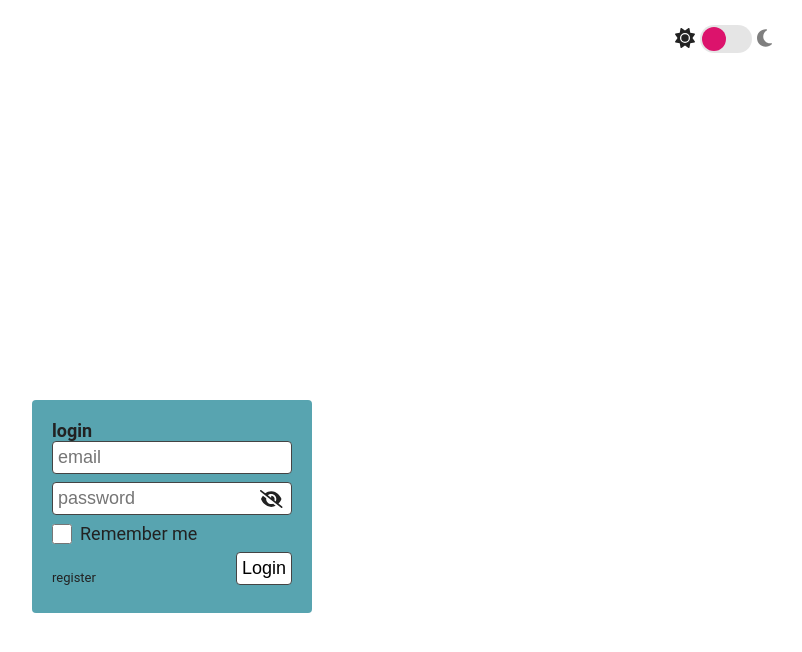
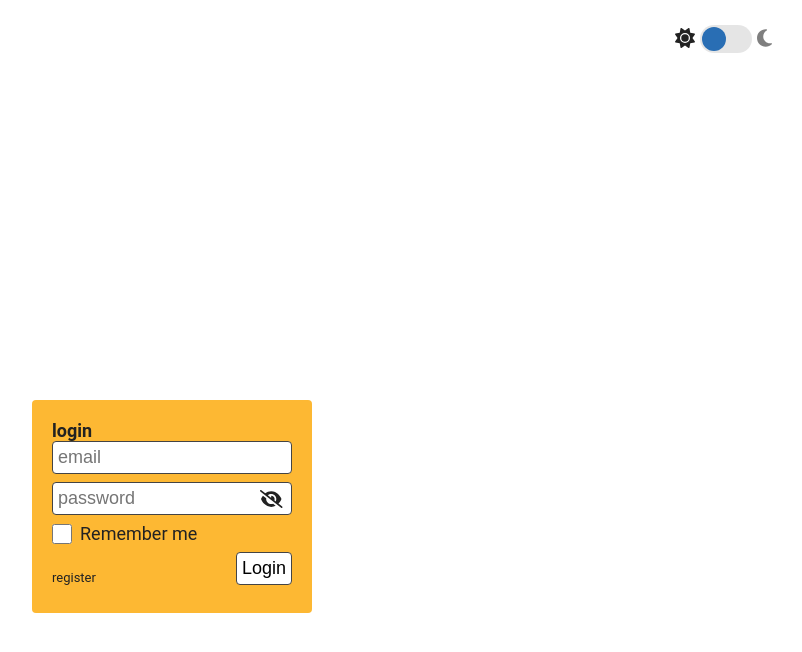
Before and after one commit to SbalzerDavide/supabaseProject, a Vue app: page /#/login in a window 1280 px wide. Shown: the top 652 px of the page, without its empty margins (468-1270 px from the left). Built offline with nearby package versions, Linux system fonts and the light colour scheme.

Commit message:
change color

```diff
--- a/src/assets/var.scss
+++ b/src/assets/var.scss
@@ -23,6 +23,28 @@ body{
   --color-3: #F1B5CB;
   --color-4: #495867;
   --color-5: #FFF689;
+}
+
+.theme-light{
+  --background: #fff;
+  --opacity-layer: rgba(0,0,0, .1);
+
+  // color
+  --opacity-text: rgba(0,0,0, .5);
+  --text-color: #222;
+  --primary-color: #296EB4;
+
+  --background-hover: #eee;
+  --background-component: #e3e0e8;
+  --background-primary: #FDB833;
+  --contrast-primary: #fff;
+
+  --border-color: #000;
+  --border-color-light: #555;
+
+  --color-3: #86BBBD;
+  --color-4: #FFF689;
+  --color-5: #D44D5C;
 }
 
 .theme-dark{
--- a/src/components/AppBar.vue
+++ b/src/components/AppBar.vue
@@ -35,7 +35,7 @@ export default {
   },
   data(){
     return{
-      title: "Nome rotta"
+      title: ""
     }
   },
   created(){
--- a/src/components/Dashboard.vue
+++ b/src/components/Dashboard.vue
@@ -77,11 +77,13 @@ export default {
         justify-content: center;
         align-items: center;
         width: 70px;
-        background-color: var(--color-3);
+        // background-color: var(--color-3);
+        background-color: var(--primary-color);
         svg{
           height: 28px;
           & *{
-            color: #222 !important;
+            // color: #222 !important;
+            color: #eee !important;
           }
         }
       }
--- a/src/components/food/Food.vue
+++ b/src/components/food/Food.vue
@@ -335,10 +335,10 @@ export default{
     display: flex;
     justify-content: flex-end;
     align-items: center;
-    padding: 0 20px;
+    padding: 0 12px;
     z-index: 5;
     button{
-      height: 50px;
+      height: 40px;
       width: 40%;
     }
   }
@@ -346,11 +346,11 @@ export default{
     justify-content: space-between;
     button{
       width: 44%;
-      height: 50px;
+      height: 40px;
       &.active{
         color: var(--primary-color);
         border-color: var(--primary-color);
-        background-color: var(--color-3);
+        background-color: var(--background-primary);
       }
     }
   }
--- a/src/views/Home.vue
+++ b/src/views/Home.vue
@@ -24,11 +24,13 @@ import { supabase } from "../supabase.js";
 import AccountMoreInfo from "../components/AccountMoreInfo.vue";
 import AppBar from "../components/AppBar.vue";
 import Dashboard from "../components/Dashboard.vue";
+import setAppbarTitle from "../mixins/setAppbarTitle.js"
 
 
 
 export default {
   name: 'App',
+  mixins: [setAppbarTitle],
   components: {
     AccountMoreInfo,
     AppBar,
@@ -43,7 +45,10 @@ export default {
       showMoreInfo: false,
     }
   },
+  created(){
+    },
   mounted(){
+    this.setAppbarTitle("Home");
     this.getProfiles();
     let vh = window.innerHeight * 0.01;
     document.documentElement.style.setProperty('--vh', `${vh}px`);
--- a/src/views/ManageFood.vue
+++ b/src/views/ManageFood.vue
@@ -104,7 +104,9 @@ export default {
       width: 100%;
       height: 60px;
       padding: 0 12px;
-      background-color: var(--background-primary);
+      // background-color: var(--background-primary);
+      background-color: var(--background-hover);
+      border-top: 1px solid var(--border-color-light);
       align-self: flex-end;
       justify-content: space-between;
       .app-navigazione-element{
@@ -114,7 +116,8 @@ export default {
         cursor: pointer;
         transition: all .2s;
         &.active{
-          color: var(--text-color);
+          // color: var(--text-color);
+          color: var(--primary-color);
           transform: scale(1.1);
         }
         svg{
--- a/src/views/manageFood/GarbageList.vue
+++ b/src/views/manageFood/GarbageList.vue
@@ -1,9 +1,9 @@
 <template>
   <div class="garbage-list d-flex flex-direction-column flex-grow">
     <div class="header d-flex">
-      <div class="d-flex">
+      <!-- <div class="d-flex">
         <h1>Garbage list</h1>
-      </div>
+      </div> -->
     </div>
     <div class="filter d-flex">
       <div class="active-filter unselectable">
@@ -234,6 +234,9 @@ export default {
       justify-content: space-between;
       align-items: center;
       padding: 12px;
+      &:first-child{
+        padding-top: 0;
+      }
       div{
         align-items: center;
       }
@@ -251,12 +254,12 @@ export default {
         // color: var(--contrast-primary);
       }
     }
-  }
     .filter{
       justify-content: space-between;
       align-items: center;
       padding: 0 12px;
       position: relative;
+      margin: 10px 0;
       .active-filter{
         display: flex;
         justify-content: space-between;
@@ -298,4 +301,5 @@ export default {
         }
       }
     }
+  }
 </style>
--- a/src/views/manageFood/ShoppingList.vue
+++ b/src/views/manageFood/ShoppingList.vue
@@ -423,8 +423,8 @@ export default {
     }
     button{
       margin-left: 20px;
-      height: 45px;
-      width: 120px;
+      height: 40px;
+      width: 115px;
       font-size: 20px;
     }
   }
--- a/src/views/manageFood/StorageList.vue
+++ b/src/views/manageFood/StorageList.vue
@@ -442,7 +442,7 @@ export default {
     }
     button{
       margin-left: 20px;
-      height: 45px;
+      height: 40px;
       width: 120px;
       font-size: 20px;
     }
```
Lines whose indentation alone changed are shown as unchanged.
